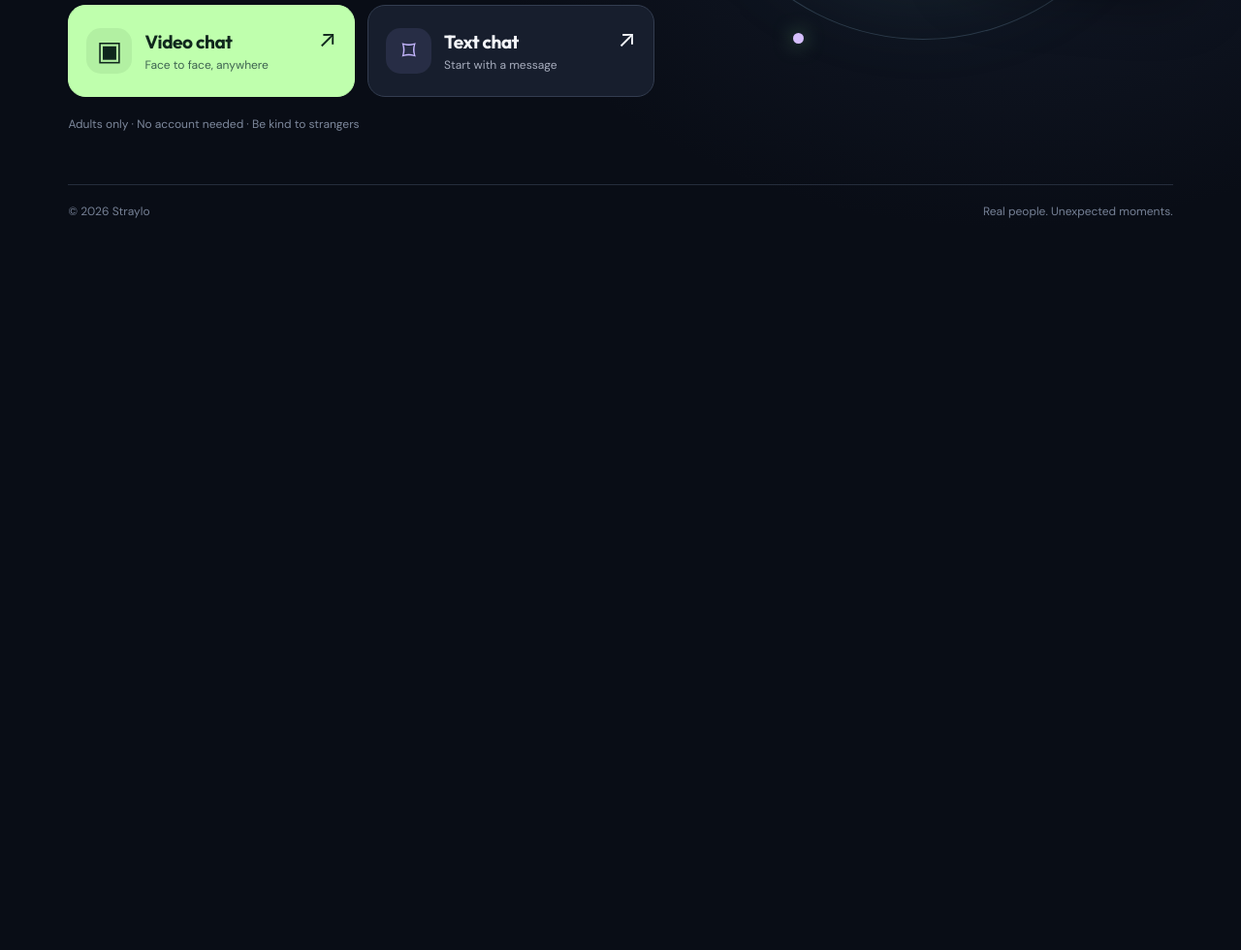
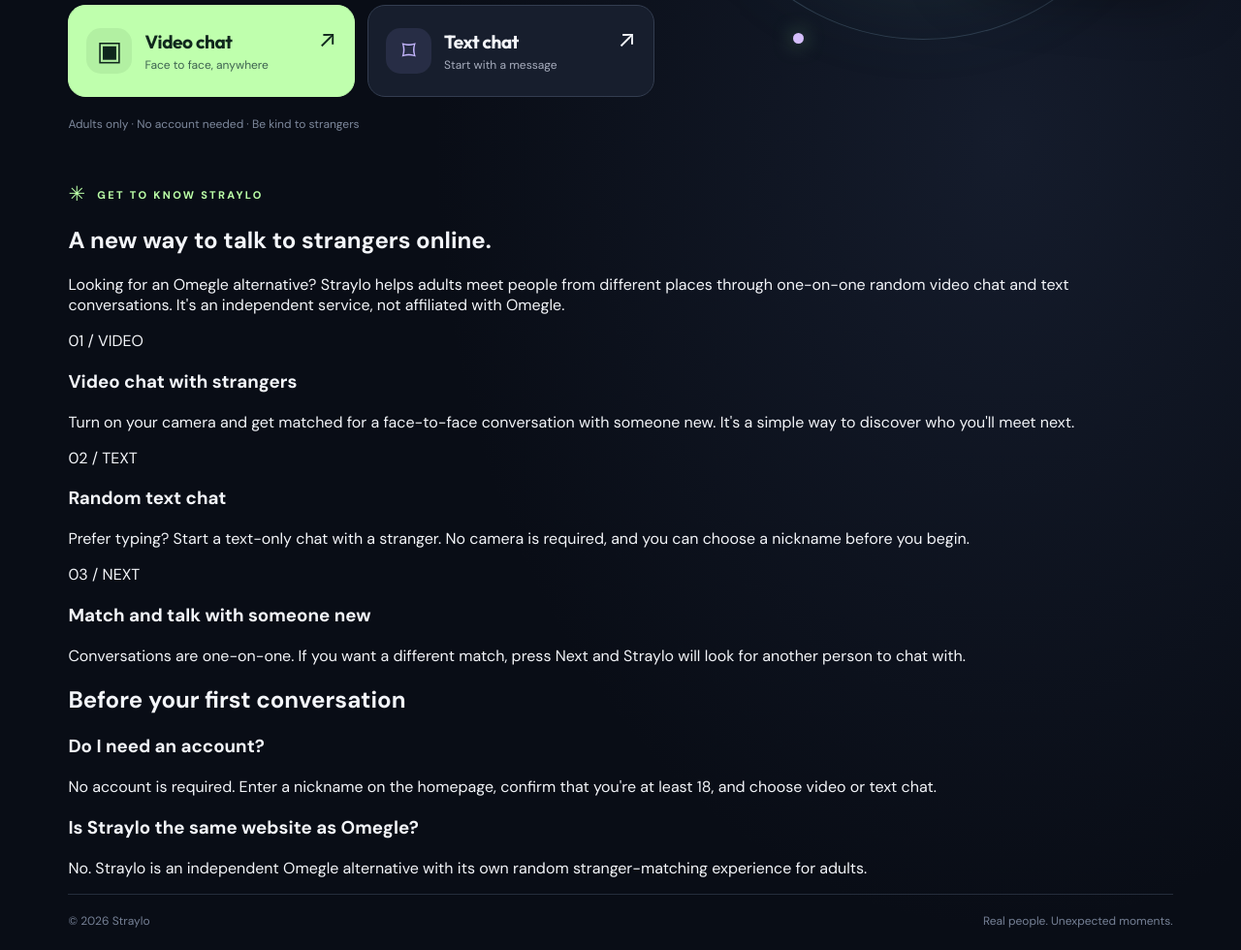
Before and after one commit to perfectcadence420/Crosswave, a website: page index.html in a window 1280 px wide. Shown: the part 657-1637 px from the top of the page at 97% size. Before the commit the page ends 905 px from the top, so only its background shows below. Drawn offline with Linux system fonts and the light colour scheme.

Commit message:
Add natural Omegle alternative and random video chat SEO content to homepage

```diff
--- a/index.html
+++ b/index.html
@@ -4,9 +4,9 @@
   <meta charset="utf-8">
   <meta name="viewport" content="width=device-width, initial-scale=1, viewport-fit=cover">
   <meta name="theme-color" content="#090d16">
-  <meta name="description" content="Straylo connects you with someone unexpected. Meet new people through random video or text chat.">
+  <meta name="description" content="Meet strangers through random video or text chat on Straylo, an independent Omegle alternative for adults 18+. Choose a nickname and start chatting.">
   <meta property="og:title" content="Straylo — Meet the unexpected">
-  <meta property="og:description" content="One click. A whole new conversation. Random video and text chat for adults.">
+  <meta property="og:description" content="Random video or text chat with strangers. Meet someone unexpected on Straylo, an independent Omegle alternative for adults 18+.">
   <meta property="og:type" content="website">
   <meta property="og:site_name" content="Straylo">
   <meta property="og:url" content="https://straylo.com/">
@@ -18,11 +18,21 @@
   <meta property="og:image:alt" content="Straylo — Meet the unexpected. Random video and text chat.">
   <meta name="twitter:card" content="summary_large_image">
   <meta name="twitter:title" content="Straylo — Meet the unexpected">
-  <meta name="twitter:description" content="Meet new people through random video and text chat.">
+  <meta name="twitter:description" content="Meet and talk to strangers through random video or text chat on Straylo. Adults 18+ only.">
   <meta name="twitter:image" content="https://straylo.com/og-image.png">
   <link rel="canonical" href="https://straylo.com/">
   <meta name="robots" content="index,follow">
-  <title>Straylo — Meet the unexpected</title>
+  <title>Straylo — Random Video Chat &amp; Omegle Alternative</title>
+  <script type="application/ld+json">
+    {
+      "@context": "https://schema.org",
+      "@type": "WebSite",
+      "@id": "https://straylo.com/#website",
+      "name": "Straylo",
+      "url": "https://straylo.com/",
+      "description": "Independent random video and text chat website for adults 18+."
+    }
+  </script>
   <link rel="icon" type="image/svg+xml" sizes="any" href="/favicon.svg">
   <link rel="stylesheet" href="/style.css">
 </head>
@@ -39,7 +49,7 @@
       <div class="hero-content">
         <div class="eyebrow"><span class="eyebrow-star">✳</span> UNEXPECTED CONNECTIONS</div>
         <h1>Good conversations<br>start <em>anywhere.</em></h1>
-        <p class="hero-copy">Different people. Different places. One little hello. Meet someone new through video or text—where the conversation goes is up to you.</p>
+        <p class="hero-copy">Different people. Different places. One little hello. Meet and talk with strangers through random video chat or text chat—where the conversation goes is up to you.</p>
         <div class="onboarding">
           <label for="nickname" class="nickname-label">YOUR NICKNAME</label>
           <input id="nickname" name="nickname" type="text" maxlength="24" minlength="2" autocomplete="nickname" autocapitalize="words" spellcheck="false" placeholder="What should we call you?" aria-describedby="entryHint">
@@ -70,6 +80,37 @@
         <div class="floating-chat floating-chat-one"><span class="tiny-avatar">M</span><span>hey! where are you from?</span></div>
         <div class="floating-chat floating-chat-two"><span class="tiny-avatar">J</span><span>somewhere unexpected ✨</span></div>
         <div class="orbit-point orbit-one"></div><div class="orbit-point orbit-two"></div>
+      </div>
+    </section>
+    <section class="discover-section" aria-labelledby="discover-title">
+      <div class="discover-intro">
+        <div class="eyebrow"><span class="eyebrow-star">✳</span> GET TO KNOW STRAYLO</div>
+        <h2 id="discover-title">A new way to <em>talk to strangers online.</em></h2>
+        <p>Looking for an Omegle alternative? Straylo helps adults meet people from different places through one-on-one random video chat and text conversations. It's an independent service, not affiliated with Omegle.</p>
+      </div>
+      <div class="discover-grid">
+        <article class="discover-card">
+          <span class="discover-number" aria-hidden="true">01 / VIDEO</span>
+          <h3>Video chat with strangers</h3>
+          <p>Turn on your camera and get matched for a face-to-face conversation with someone new. It's a simple way to discover who you'll meet next.</p>
+        </article>
+        <article class="discover-card">
+          <span class="discover-number" aria-hidden="true">02 / TEXT</span>
+          <h3>Random text chat</h3>
+          <p>Prefer typing? Start a text-only chat with a stranger. No camera is required, and you can choose a nickname before you begin.</p>
+        </article>
+        <article class="discover-card">
+          <span class="discover-number" aria-hidden="true">03 / NEXT</span>
+          <h3>Match and talk with someone new</h3>
+          <p>Conversations are one-on-one. If you want a different match, press Next and Straylo will look for another person to chat with.</p>
+        </article>
+      </div>
+      <div class="discover-answers">
+        <h2>Before your first conversation</h2>
+        <div class="discover-qa">
+          <div><h3>Do I need an account?</h3><p>No account is required. Enter a nickname on the homepage, confirm that you're at least 18, and choose video or text chat.</p></div>
+          <div><h3>Is Straylo the same website as Omegle?</h3><p>No. Straylo is an independent Omegle alternative with its own random stranger-matching experience for adults.</p></div>
+        </div>
       </div>
     </section>
     <footer class="home-footer"><span>© <span id="year"></span> Straylo</span><span>Real people. Unexpected moments.</span></footer>
```
